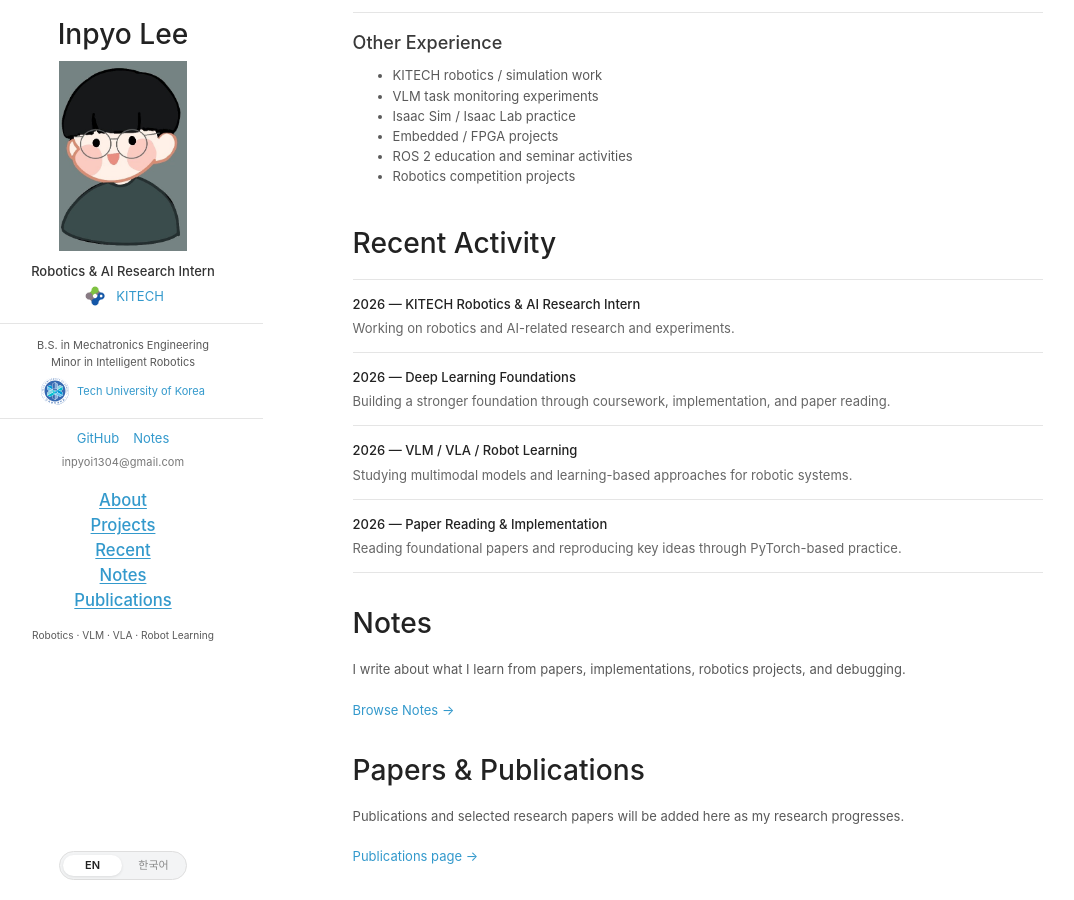
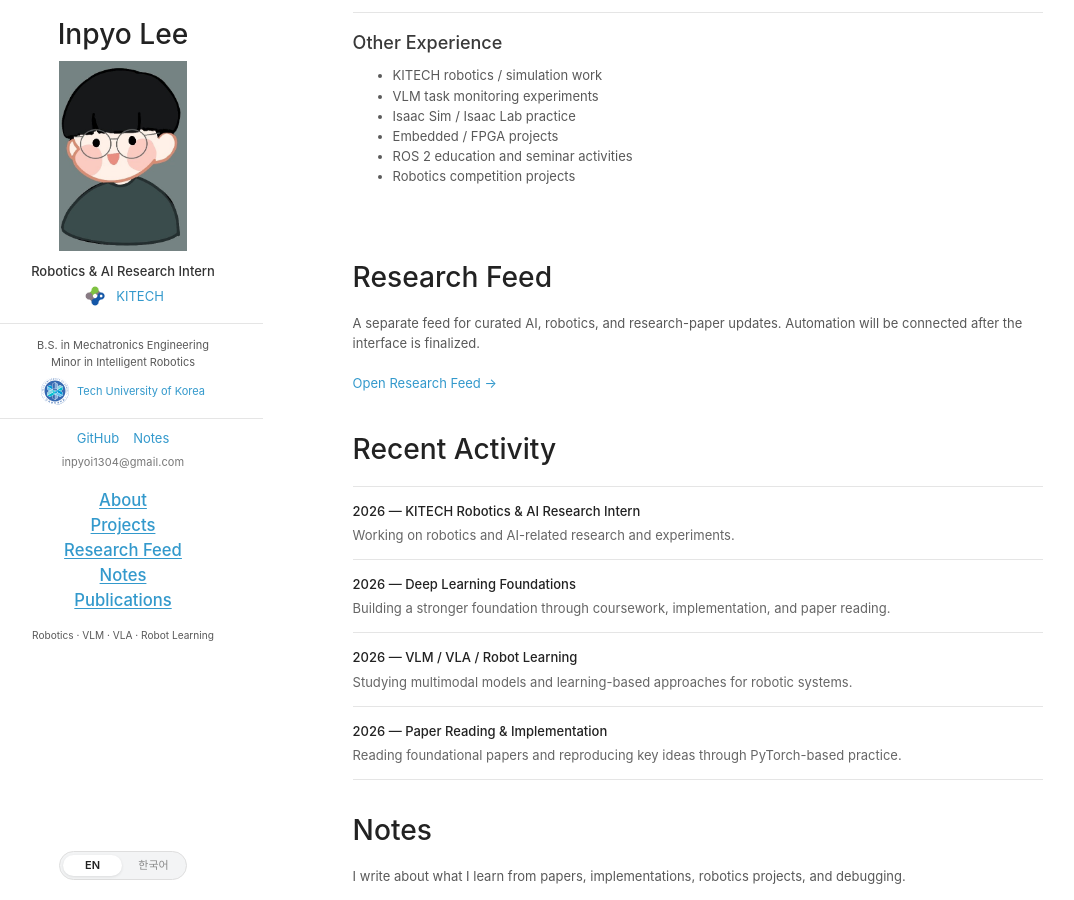
Before and after one commit to nayana224/nayana224.github.io, a Jekyll site: the page index.html, which Jekyll copies as it is, in a window 1280 px wide and 900 px high, scrolled down 1622 px. Shown: the whole window, without its empty margins (117-1191 px from the left). Built offline with Jekyll 4.4.1, drawn with Linux system fonts in a browser that asks for light colours.

Commit message:
home: prioritize standalone Research Feed

```diff
--- a/index.html
+++ b/index.html
@@ -34,15 +34,15 @@
 
         <p class="social-links">
           <a href="https://github.com/nayana224" target="_blank" rel="noreferrer">GitHub</a>
-          <a href="/notes/?v=20260919-7">Notes</a>
+          <a href="/notes/?v=20260919-8">Notes</a>
         </p>
         <p class="email-text">inpyoi1304@gmail.com</p>
 
         <nav>
           <h2><a href="#about" data-en="About" data-ko="소개">About</a></h2>
           <h2><a href="#projects" data-en="Projects" data-ko="프로젝트">Projects</a></h2>
-          <h2><a href="#recent" data-en="Recent" data-ko="최근 활동">Recent</a></h2>
-          <h2><a href="/notes/?v=20260919-7" data-en="Notes" data-ko="노트">Notes</a></h2>
+          <h2><a href="/research-feed/?v=20260919-1" data-en="Research Feed" data-ko="리서치 피드">Research Feed</a></h2>
+          <h2><a href="/notes/?v=20260919-8" data-en="Notes" data-ko="노트">Notes</a></h2>
           <h2><a href="./publications.html" data-en="Publications" data-ko="논문">Publications</a></h2>
         </nav>
 
@@ -167,6 +167,14 @@
 
       <br><br>
 
+      <div id="research-feed" class="section-link-block">
+        <h1 data-en="Research Feed" data-ko="리서치 피드">Research Feed</h1>
+        <p data-en="A separate feed for curated AI, robotics, and research-paper updates. Automation will be connected after the interface is finalized." data-ko="AI, Robotics, 주요 논문 업데이트를 따로 모아보는 공간입니다. UI를 확정한 뒤 자동화를 연결할 예정입니다.">A separate feed for curated AI, robotics, and research-paper updates. Automation will be connected after the interface is finalized.</p>
+        <p><a href="/research-feed/?v=20260919-1" data-en="Open Research Feed →" data-ko="Research Feed 보기 →">Open Research Feed →</a></p>
+      </div>
+
+      <br>
+
       <div id="recent">
         <h1 data-en="Recent Activity" data-ko="최근 활동">Recent Activity</h1>
         <div class="recent-list">
@@ -192,7 +200,7 @@
       <div class="section-link-block">
         <h1 data-en="Notes" data-ko="노트">Notes</h1>
         <p data-en="I write about what I learn from papers, implementations, robotics projects, and debugging." data-ko="논문을 읽고 구현하며, robotics 프로젝트와 debugging 과정에서 배운 내용을 이 사이트에 기록합니다.">I write about what I learn from papers, implementations, robotics projects, and debugging.</p>
-        <p><a href="/notes/?v=20260919-7" data-en="Browse Notes →" data-ko="Notes 보기 →">Browse Notes →</a></p>
+        <p><a href="/notes/?v=20260919-8" data-en="Browse Notes →" data-ko="Notes 보기 →">Browse Notes →</a></p>
       </div>
 
       <div class="section-link-block">
```
